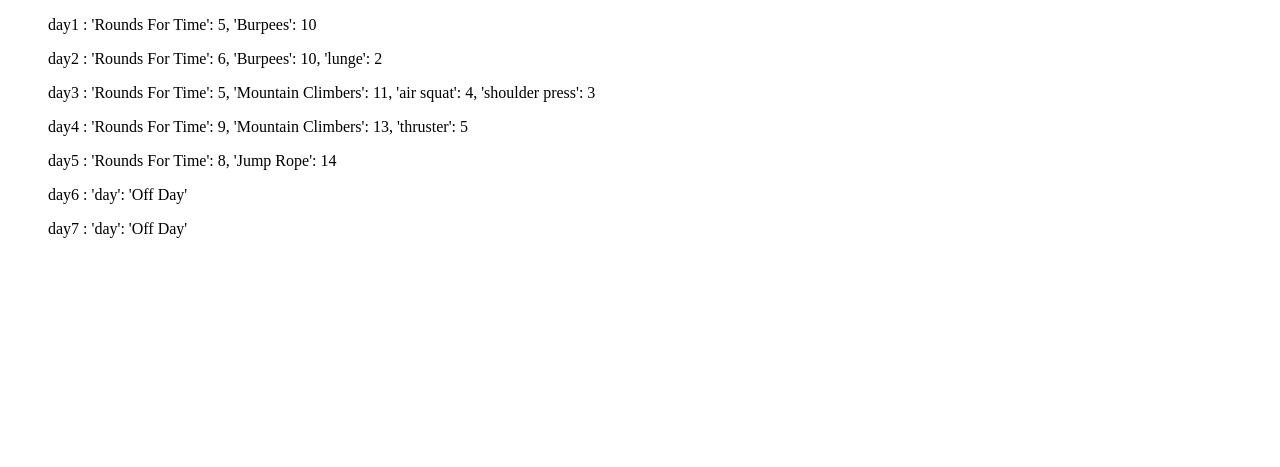
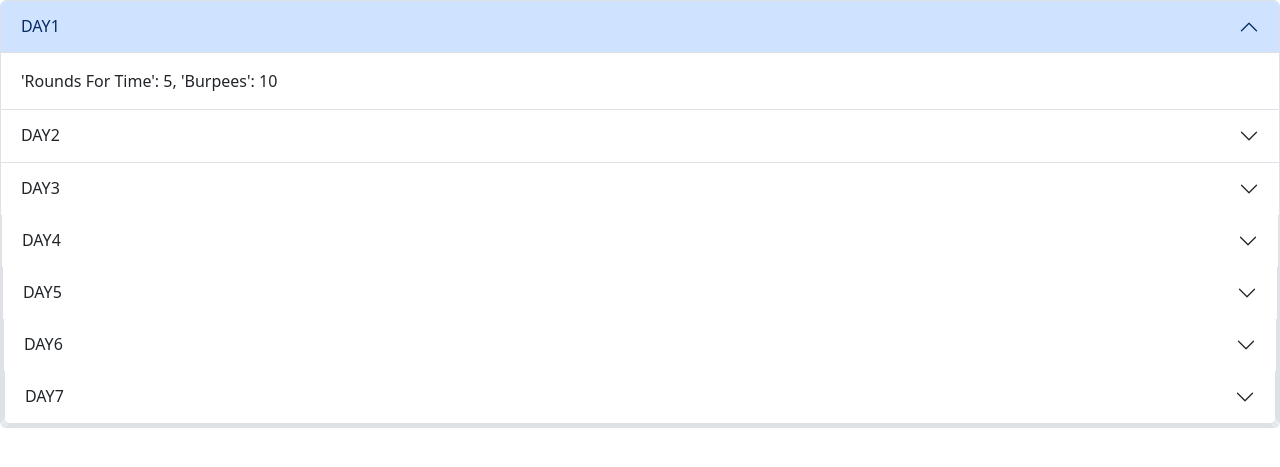
Before and after one commit to aguerr2113/random_wod, a Flask app: page / in a window 1280 px wide. Shown: the top 467 px of the page. Run offline with Flask 2, Linux system fonts and the light colour scheme.

Commit message:
added bootstrap to index file and created accordian for displaying the week of wods

```diff
--- a/app.py
+++ b/app.py
@@ -139,16 +139,25 @@ up_wod_l2 = {
     lift5:beg_lift_move5
     }
 
+newString1 = str(up_wod_m1).replace("{",'').replace("}", '')
+newString2 = str(dup_wod_mg).replace("{",'').replace("}", '')
+newString3 = str(triplet_wod_m).replace("{",'').replace("}", '')
+newString4 = str(dup_wod_ml).replace("{",'').replace("}", '')
+newString5 = str(up_wod_m2).replace("{",'').replace("}", '')
+newString6 = str(off).replace("{",'').replace("}", '')
+newString7 = str(off).replace("{",'').replace("}", '')
+
+
+
 meta_weekbhb = {
-        "day1":str(up_wod_m1).replace("{","").replace("}", ""),
-        "day2":str(dup_wod_mg).replace("{","").replace("}", ""),
-        "day3":str(triplet_wod_m).replace("{","").replace("}", ""),
-        "day4":str(dup_wod_ml).replace("{","").replace("}", ""),
-        "day5":str(up_wod_m2).replace("{","").replace("}", ""),
-        "day6":str(off).replace("{","").replace("}", ""),
-        "day7":str(off).replace("{","").replace("}", "")
+        "day1":newString1,
+        "day2":newString2,
+        "day3":newString3,
+        "day4":newString4,
+        "day5":newString5,
+        "day6":newString6,
+        "day7":newString7
         }
-
 @app.route('/',methods=['GET','POST'])
 def index():
     return render_template('index.html',meta_weekbhb = meta_weekbhb)
--- a/templates/index.html
+++ b/templates/index.html
@@ -4,13 +4,103 @@
     <meta charset="UTF-8">
     <meta http-equiv="X-UA-Compatible" content="IE=edge">
     <meta name="viewport" content="width=device-width, initial-scale=1.0">
+    <link rel="stylesheet" href="/static/style.css">
+    <link href="https://cdn.jsdelivr.net/npm/bootstrap@5.3.0-alpha1/dist/css/bootstrap.min.css" rel="stylesheet" integrity="sha384-GLhlTQ8iRABdZLl6O3oVMWSktQOp6b7In1Zl3/Jr59b6EGGoI1aFkw7cmDA6j6gD" crossorigin="anonymous">
+  <script src="https://cdn.jsdelivr.net/npm/bootstrap@5.3.0-alpha1/dist/js/bootstrap.bundle.min.js" integrity="sha384-w76AqPfDkMBDXo30jS1Sgez6pr3x5MlQ1ZAGC+nuZB+EYdgRZgiwxhTBTkF7CXvN" crossorigin="anonymous"></script>
     <title>Document</title>
 </head>
 <body>
+    <div class="accordion" id="accordionExample">
+        <div class="accordion-item">
+          <h2 class="accordion-header" id="headingOne">
+            <button class="accordion-button" type="button" data-bs-toggle="collapse" data-bs-target="#collapseOne" aria-expanded="true" aria-controls="collapseOne">
+              DAY1
+            </button>
+          </h2>
+          <div id="collapseOne" class="accordion-collapse collapse show" aria-labelledby="headingOne" data-bs-parent="#accordionExample">
+            <div class="accordion-body">
+              {{meta_weekbhb['day1']}}
+            </div>
+          </div>
+        </div>
+        <div class="accordion-item">
+          <h2 class="accordion-header" id="headingTwo">
+            <button class="accordion-button collapsed" type="button" data-bs-toggle="collapse" data-bs-target="#collapseTwo" aria-expanded="false" aria-controls="collapseTwo">
+              DAY2
+            </button>
+          </h2>
+          <div id="collapseTwo" class="accordion-collapse collapse" aria-labelledby="headingTwo" data-bs-parent="#accordionExample">
+            <div class="accordion-body">
+                {{meta_weekbhb['day2']}}
+            </div>
+          </div>
+        </div>
 
-        {% for key, value in meta_weekbhb.items() %}
-        <ul>{{ key }} : {{ value }}</ul>
-        {% endfor %}
 
+        <div class="accordion-item">
+          <h2 class="accordion-header" id="headingThree">
+            <button class="accordion-button collapsed" type="button" data-bs-toggle="collapse" data-bs-target="#collapseThree" aria-expanded="false" aria-controls="collapseThree">
+              DAY3
+            </button>
+          </h2>
+          <div id="collapseThree" class="accordion-collapse collapse" aria-labelledby="headingThree" data-bs-parent="#accordionExample">
+            <div class="accordion-body">
+                {{meta_weekbhb['day3']}}
+            </div>
+          </div>
+
+
+        <div class="accordion-item">
+          <h2 class="accordion-header" id="headingFour">
+            <button class="accordion-button collapsed" type="button" data-bs-toggle="collapse" data-bs-target="#collapseFour" aria-expanded="false" aria-controls="collapseFour">
+              DAY4
+            </button>
+          </h2>
+          <div id="collapseFour" class="accordion-collapse collapse" aria-labelledby="headingFour" data-bs-parent="#accordionExample">
+            <div class="accordion-body">
+                {{meta_weekbhb['day4']}}
+            </div>
+          </div>
+
+
+        <div class="accordion-item">
+          <h2 class="accordion-header" id="headingFive">
+            <button class="accordion-button collapsed" type="button" data-bs-toggle="collapse" data-bs-target="#collapseFive" aria-expanded="false" aria-controls="collapseFive">
+              DAY5
+            </button>
+          </h2>
+          <div id="collapseFive" class="accordion-collapse collapse" aria-labelledby="headingFive" data-bs-parent="#accordionExample">
+            <div class="accordion-body">
+                {{meta_weekbhb['day5']}}
+            </div>
+          </div>
+
+
+        <div class="accordion-item">
+          <h2 class="accordion-header" id="headingSix">
+            <button class="accordion-button collapsed" type="button" data-bs-toggle="collapse" data-bs-target="#collapseSix" aria-expanded="false" aria-controls="collapseSix">
+              DAY6
+            </button>
+          </h2>
+          <div id="collapseSix" class="accordion-collapse collapse" aria-labelledby="headingSix" data-bs-parent="#accordionExample">
+            <div class="accordion-body">
+                {{meta_weekbhb['day6']}}
+            </div>
+          </div>
+
+
+        <div class="accordion-item">
+          <h2 class="accordion-header" id="headingSeven">
+            <button class="accordion-button collapsed" type="button" data-bs-toggle="collapse" data-bs-target="#collapseSeven" aria-expanded="false" aria-controls="collapseSeven">
+              DAY7
+            </button>
+          </h2>
+          <div id="collapseSeven" class="accordion-collapse collapse" aria-labelledby="headingSeven" data-bs-parent="#accordionExample">
+            <div class="accordion-body">
+                {{meta_weekbhb['day7']}}
+            </div>
+          </div>
+        </div>
+      </div>
 </body>
 </html>
```
Also changed, not shown: static/style.css (added).
